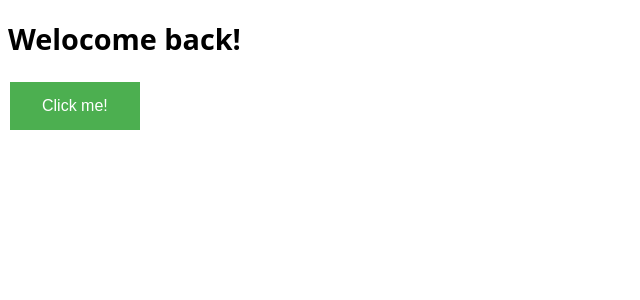
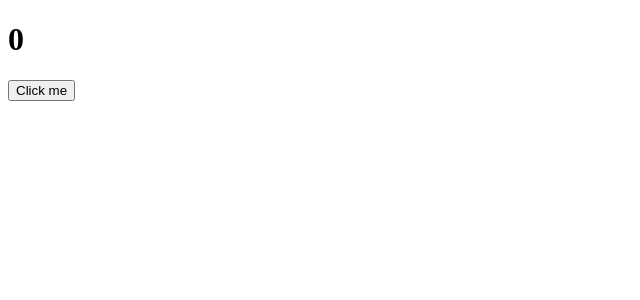
Before and after one commit to jameshasung/ReactJS-, a React (Create React App) app in the folder react-for-practice/: page / in a window 1280 px wide. Shown: the top 300 px of the page, without its empty margins (0-640 px from the left). Built offline with nearby package versions, Linux system fonts and the light colour scheme.

Commit message:
6.1 completed

```diff
--- a/react-for-practice/src/App.js
+++ b/react-for-practice/src/App.js
@@ -1,11 +1,21 @@
-import Button from "./Button";
-import styles from "./App.module.css";
+import React, { useState, useEffect } from "react";
+function App() {
+  const [counter, setCounter] = useState(0);
+  const onClick = () => {
+    setCounter(counter + 1);
+  };
+  const runOnce = () => {
+    console.log("runOnce");
+  };
+  useEffect(runOnce, []);
+  useEffect(() => {
+    console.log("useEffect");
+  }, []);
 
-function App() {
   return (
     <div>
-      <h1 className={styles.title}>Welocome back!</h1>
-      <Button text="Click me!" />
+      <h1>{counter}</h1>
+      <button onClick={onClick}>Click me</button>
     </div>
   );
 }
--- a/react-for-practice/src/index.js
+++ b/react-for-practice/src/index.js
@@ -3,8 +3,4 @@ import ReactDOM from "react-dom/client";
 import App from "./App";
 
 const root = ReactDOM.createRoot(document.getElementById("root"));
-root.render(
-  <React.StrictMode>
-    <App />
-  </React.StrictMode>,
-);
+root.render(<App />);
```
